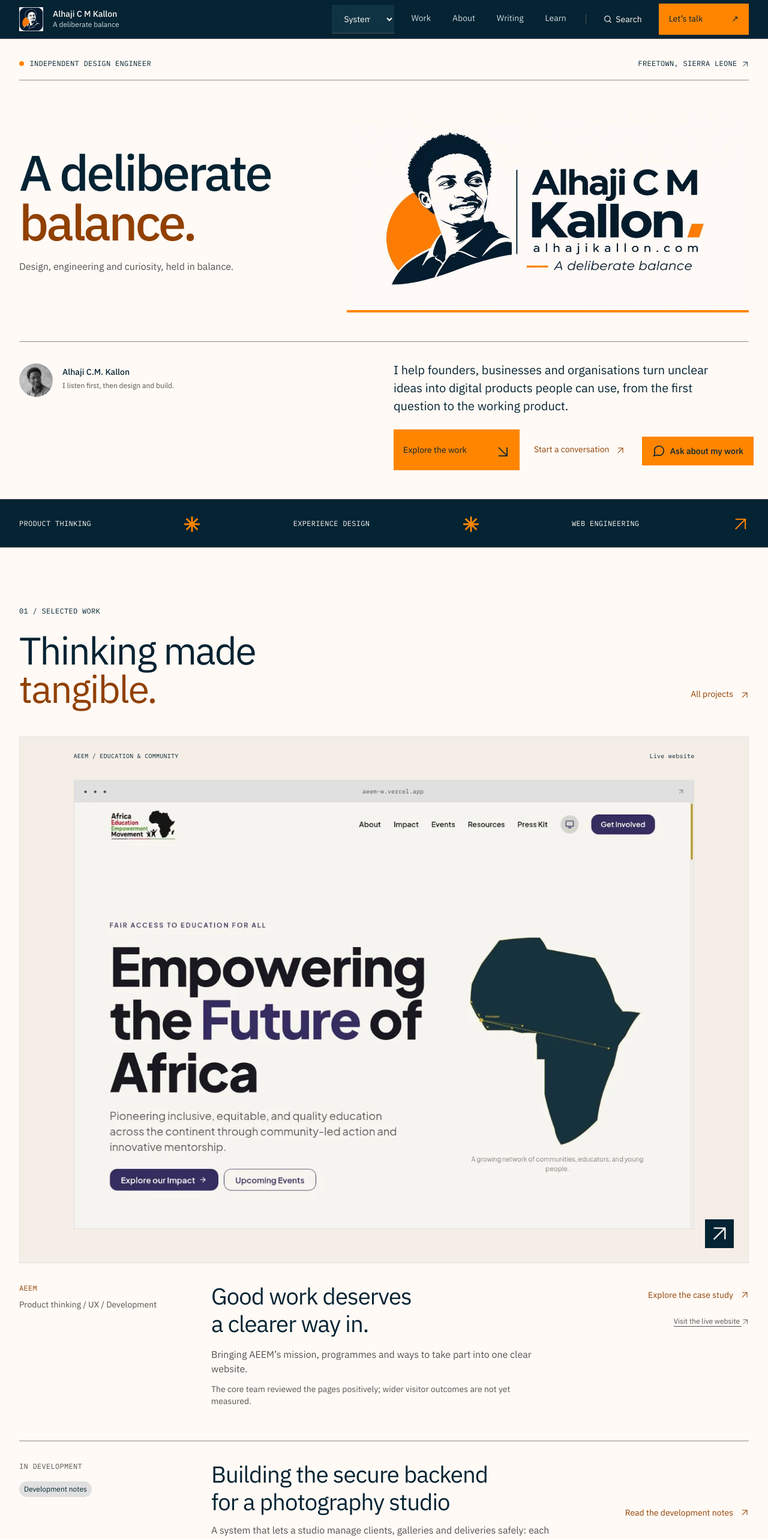
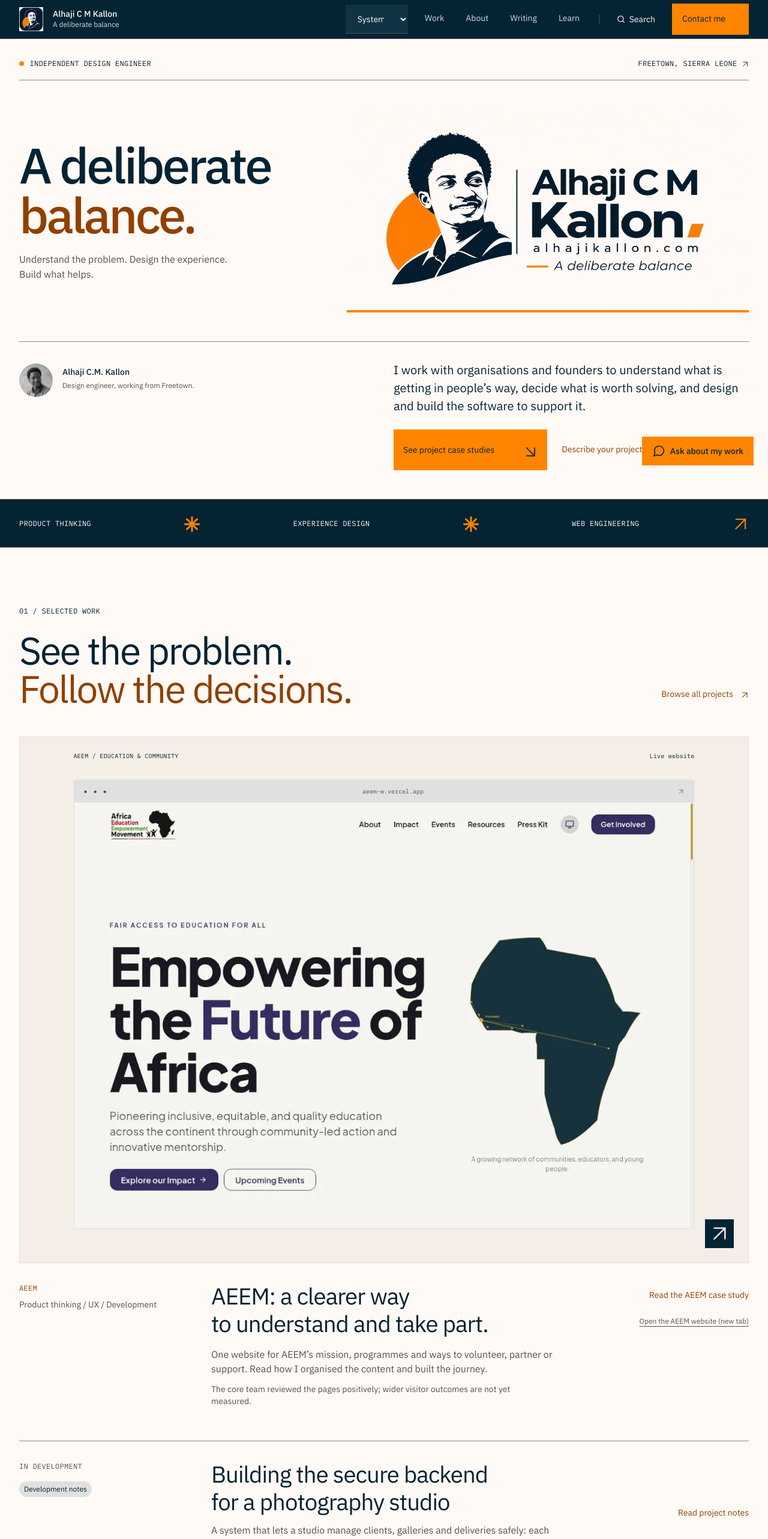
Before and after one commit to Kallon-Tech-savvy/Alhajicmkallon, a Next.js app: page / in a window 1280 px wide. Shown: the top 2566 px of the page at 60% size. Built offline with nearby package versions, Linux system fonts and the light colour scheme.

Commit message:
Clarify website journeys and design engineering copy

```diff
--- a/src/app/contact/page.tsx
+++ b/src/app/contact/page.tsx
@@ -37,19 +37,26 @@ export default function ContactPage() {
         <div className="max-w-[var(--layout-max)] mx-auto relative z-10">
           <Reveal variant="up" className="max-w-3xl">
             <p className="font-display text-xs tracking-normal text-accent mb-5">
-              Start with the problem
+              Contact
             </p>
             <h1 className="page-title font-display tracking-[-0.03em] mb-4">
-              Let’s make the <span className="text-ivory/80">next step clear.</span>
+              Tell me what <span className="text-ivory/80">needs to change.</span>
             </h1>
             <p className="text-base md:text-lg text-muted max-w-2xl leading-relaxed">
-              Have an early idea, a business problem, or an existing product that needs work? Tell me what you want to achieve and what you know so far. You do not need a finished brief. We can clarify the problem together.
+              An early idea, a difficult process or a product that needs work: start with what you know. Tell me who it affects and what you want to improve; you do not need a finished brief or technical language.
             </p>
           </Reveal>
         </div>
       </section>
 
-      {/* Main Grid */}
+      <section className="site-gutter" aria-labelledby="after-enquiry-heading">
+        <div className="mx-auto max-w-[var(--layout-max)]">
+          <details className="rounded-lg border border-border bg-surface p-5">
+            <summary id="after-enquiry-heading" className="cursor-pointer py-2 font-semibold focus-visible:outline focus-visible:outline-2 focus-visible:outline-offset-4">What happens after I send a message?</summary>
+            <p className="mt-3 leading-relaxed text-muted">I’ll read what you send and reply by email when I can. We can clarify what needs attention and whether I can help; scope, fees and timing would be discussed before any work is agreed.</p>
+          </details>
+        </div>
+      </section>
       <section className="section-space site-gutter">
         <div className="max-w-[var(--layout-max)] mx-auto grid grid-cols-1 lg:grid-cols-12 gap-12 lg:gap-12">
 
@@ -59,7 +66,7 @@ export default function ContactPage() {
           {/* Other ways to contact me */}
           <Reveal variant="up" delay={60} className="lg:col-span-5 space-y-12">
             <div>
-              <h2 className="font-display text-accent text-xs font-semibold tracking-normal mb-6">Prefer email?</h2>
+              <h2 className="font-display text-accent text-xs font-semibold tracking-normal mb-6">Email me directly</h2>
               <div className="p-6 glass-frost-light rounded-xl flex items-center gap-4 group">
                 <div className="p-3 bg-accent/10 text-accent rounded-xl group-hover:bg-accent group-hover:text-midnight transition-colors duration-300">
                   <Mail size={20} />
@@ -78,7 +85,7 @@ export default function ContactPage() {
             </div>
 
             <div>
-              <h2 className="mb-6 text-xs font-semibold text-accent">Find me elsewhere</h2>
+              <h2 className="mb-6 text-xs font-semibold text-accent">Other places to find my work</h2>
               <div className="grid grid-cols-1 gap-3">
                 {[
                   { name: 'LinkedIn', icon: <Users size={18} />, href: 'https://linkedin.com/in/alhaji-c-m-k-8b79a225b', desc: 'Professional background and updates' },
--- a/src/app/page.tsx
+++ b/src/app/page.tsx
@@ -7,16 +7,22 @@ import { Footer } from '@/components/Footer';
 
 const PRACTICE = [
   {
-    title: 'Find the real problem.',
-    description: 'Talk to people, learn the constraints, and agree what success looks like.',
+    title: 'Understand what needs to change.',
+    disclosure: 'How we examine the problem',
+    description: 'Start with the people affected, the task they need to complete and what is getting in their way.',
+    detail: 'We examine the current process, what is known and what still needs checking. The aim is to agree which problem deserves attention and how we will recognise improvement.',
   },
   {
-    title: 'Make the experience clear.',
-    description: 'Shape the structure, words and design so people know what to do next.',
+    title: 'Make the next action clear.',
+    disclosure: 'How we check the experience',
+    description: 'Give people the information they need to choose, act and understand the result.',
+    detail: 'We work through the journey, labels, content and interface before adding detail. Early designs help us check whether people can complete the task and recover when something goes wrong.',
   },
   {
-    title: 'Build it to last.',
-    description: 'Engineer carefully, test, and check that it works in the conditions people use it in.',
+    title: 'Build, check and improve.',
+    disclosure: 'What we check before and after release',
+    description: 'Turn the agreed approach into working software and check it against the task it needs to support.',
+    detail: 'We consider access, data, errors, performance and the conditions people use the product in. What we observe after release informs what to improve next.',
   },
 ];
 
@@ -46,23 +52,23 @@ export default function Home() {
       <section className="swiss-perspective site-gutter" aria-labelledby="perspective-heading">
         <div className="mx-auto max-w-[var(--layout-max)]">
           <div className="perspective-heading">
-            <p className="swiss-meta">02 / The way I work</p>
+            <p className="swiss-meta">How I work</p>
             <span className="perspective-star" aria-hidden="true">
               <Asterisk />
             </span>
           </div>
           <div className="perspective-grid">
             <h2 id="perspective-heading">
-              Big on clarity.
+              People first.
               <br />
-              Grounded in
+              Decisions with
               <br />
-              <span>real life.</span>
+              <span>a reason.</span>
             </h2>
             <div className="perspective-copy">
               <p>
-                Good products start with understanding people: their goals, their constraints, and
-                the world they live in.
+                Before choosing a screen or a technology, I want to understand the task someone
+                needs to complete and the conditions they are working in.
               </p>
               <p>
                 My perspective is shaped by life in Sierra Leone and by my work with AEEM,
@@ -70,7 +76,7 @@ export default function Home() {
               </p>
               <p>The balance I aim for: think clearly, design simply, build carefully.</p>
               <Link prefetch={false} href="/about" className="swiss-text-link">
-                Meet the person behind the work <Arrow />
+                Read about my background and approach <Arrow />
               </Link>
             </div>
           </div>
@@ -81,10 +87,11 @@ export default function Home() {
                 <div className="practice-step-copy">
                   <h3>{step.title}</h3>
                   <p>{step.description}</p>
+                  <details className="mt-4 max-w-2xl">
+                    <summary className="cursor-pointer py-2 text-sm font-semibold text-[var(--brand-paper)] underline underline-offset-4 focus-visible:outline focus-visible:outline-2 focus-visible:outline-offset-4">{step.disclosure}</summary>
+                    <p className="mt-3">{step.detail}</p>
+                  </details>
                 </div>
-                <span aria-hidden="true">
-                  <Arrow />
-                </span>
               </li>
             ))}
           </ol>
@@ -95,15 +102,15 @@ export default function Home() {
         <div className="mx-auto max-w-[var(--layout-max)]">
           <div className="swiss-section-heading">
             <div>
-              <p className="swiss-meta section-index">03 / Keep learning with me</p>
+              <p className="swiss-meta section-index">Writing and learning</p>
               <h2 id="explore-heading">
-                Made to be
+                Here to read
                 <br />
-                shared.
+                or learn?
               </h2>
             </div>
             <p className="max-w-sm text-muted">
-              Notes, experiments and practical guides from what I’m learning along the way.
+              Choose an essay to reflect on, a guide to practise with, or a glossary to look up an unfamiliar term.
             </p>
           </div>
           <div className="explore-grid">
@@ -116,11 +123,11 @@ export default function Home() {
                 </span>
               </span>
               <div>
-                <h3>Notes from the work.</h3>
-                <p>Design, technology and the decisions in between.</p>
+                <h3>Essays and reflections.</h3>
+                <p>Personal reflections on identity, ambition and meaning, alongside writing on technology and society.</p>
               </div>
               <span className="explore-card-link">
-                Read the writing <Arrow />
+                Browse essays <Arrow />
               </span>
             </Link>
             <Link prefetch={false} href="/knowledge" className="explore-card explore-card-blue">
@@ -132,11 +139,11 @@ export default function Home() {
                 </span>
               </span>
               <div>
-                <h3>Pass the knowledge on.</h3>
-                <p>Practical guides and a free 12-part course on how software systems talk to each other: HTTP, APIs, identity, events and debugging.</p>
+                <h3>Practise a skill. Understand a term.</h3>
+                <p>Short development guides, a glossary of design engineering, AI and API terms, and a free 12-part software protocol course.</p>
               </div>
               <span className="explore-card-link">
-                Start learning <Arrow />
+                Choose a guide or look up a term <Arrow />
               </span>
             </Link>
           </div>
--- a/src/app/work/page.tsx
+++ b/src/app/work/page.tsx
@@ -46,17 +46,18 @@ export default function WorkPage() {
             <span>to product.</span>
           </h1>
           <p className="mt-6 max-w-2xl text-lg leading-relaxed text-muted">
-            Real projects, with the reasoning behind them: the problem, the choices I made,
-            what I built, and what the evidence says so far.
+            Start with the AEEM case study to see a live website and the decisions behind it.
+            The projects below are still in development; their notes explain what is built,
+            what has been checked and what remains uncertain.
           </p>
         </div>
       </header>
       <FeaturedWork variant="work" />
       <section className="site-gutter border-t border-border py-12">
         <div className="mx-auto flex max-w-[var(--layout-max)] flex-wrap items-center justify-between gap-6">
-          <h2 className="text-2xl font-semibold">Have a problem worth working on?</h2>
+          <h2 className="text-2xl font-semibold">Want help with a project?</h2>
           <Link prefetch={false} href="/contact" className="editorial-link">
-            Talk through the problem ↗
+            Describe your project
           </Link>
         </div>
       </section>
--- a/src/components/FeaturedWork.tsx
+++ b/src/components/FeaturedWork.tsx
@@ -21,13 +21,13 @@ export const FeaturedWork = ({ variant = 'home' }: { variant?: 'home' | 'work' }
             <div>
               <p className="swiss-meta section-index">01 / Selected work</p>
               <h2 id="work-heading">
-                Thinking made
+                See the problem.
                 <br />
-                <span className="text-accent">tangible.</span>
+                <span className="text-accent">Follow the decisions.</span>
               </h2>
             </div>
             <Link prefetch={false} href="/work" className="swiss-text-link">
-              All projects{' '}
+              Browse all projects{' '}
               <span aria-hidden="true">
                 <Arrow />
               </span>
@@ -41,7 +41,7 @@ export const FeaturedWork = ({ variant = 'home' }: { variant?: 'home' | 'work' }
               prefetch={false}
               href={`/work/${aeem.slug}`}
               className="work-canvas"
-              aria-label="Explore the AEEM case study"
+              aria-label="Read the AEEM website case study"
             >
               <div className="work-canvas-top" aria-hidden="true">
                 <span>AEEM / EDUCATION & COMMUNITY</span>
@@ -77,12 +77,12 @@ export const FeaturedWork = ({ variant = 'home' }: { variant?: 'home' | 'work' }
               <div>
                 <h3>
                   <Link prefetch={false} href={`/work/${aeem.slug}`}>
-                    Good work deserves
-                    <br />a clearer way in.
+                    AEEM: a clearer way
+                    <br />to understand and take part.
                   </Link>
                 </h3>
                 <p className="mt-4 text-muted">
-                  Bringing AEEM’s mission, programmes and ways to take part into one clear website.
+                  One website for AEEM’s mission, programmes and ways to volunteer, partner or support. Read how I organised the content and built the journey.
                 </p>
                 {isWorkPage ? (
                   <div className="work-evidence">
@@ -104,7 +104,7 @@ export const FeaturedWork = ({ variant = 'home' }: { variant?: 'home' | 'work' }
               </div>
               <div className="work-links">
                 <Link prefetch={false} href={`/work/${aeem.slug}`} className="swiss-text-link">
-                  Explore the case study <Arrow />
+                  Read the AEEM case study
                 </Link>
                 {aeem.links?.live && (
                   <a
@@ -113,7 +113,7 @@ export const FeaturedWork = ({ variant = 'home' }: { variant?: 'home' | 'work' }
                     rel="noopener noreferrer"
                     className="swiss-secondary-link"
                   >
-                    Visit the live website <Arrow />
+                    Open the AEEM website (new tab)
                   </a>
                 )}
               </div>
@@ -160,7 +160,7 @@ export const FeaturedWork = ({ variant = 'home' }: { variant?: 'home' | 'work' }
               className="work-row-cta swiss-text-link"
               aria-label={`Read the development notes for ${project.title}`}
             >
-              Read the development notes <Arrow />
+              Read project notes
             </Link>
           </article>
         ))}
--- a/src/components/Footer.tsx
+++ b/src/components/Footer.tsx
@@ -22,14 +22,14 @@ export const Footer = ({ showInvitation = true }: { showInvitation?: boolean })
     <div className="mx-auto max-w-[var(--layout-max)]">
       {showInvitation && <div className="footer-invitation">
         <div>
-          <p className="swiss-meta">Have something in mind?</p>
+          <p className="swiss-meta">Have a project or a question?</p>
           <h2>
             Let’s talk
             <br />
             it through<span>.</span>
           </h2>
           <p className="footer-invitation-copy">
-            Tell me what you’re trying to do. I’ll tell you honestly how I can help.
+            Tell me what is happening, who it affects and where you need help. Use the contact form or email me directly.
           </p>
         </div>
         <Link
@@ -37,7 +37,7 @@ export const Footer = ({ showInvitation = true }: { showInvitation?: boolean })
           href="/contact"
           className="footer-contact-link"
         >
-          <span>Start a conversation</span>
+          <span>Open the contact form</span>
           <span className="footer-arrow" aria-hidden="true">
             <Arrow />
           </span>
--- a/src/components/Hero.tsx
+++ b/src/components/Hero.tsx
@@ -25,7 +25,7 @@ export const Hero = () => (
             <br />
             <span>balance.</span>
           </h1>
-          <p className="hero-balance-line">Design, engineering and curiosity, held in balance.</p>
+          <p className="hero-balance-line">Understand the problem. Design the experience. Build what helps.</p>
         </div>
         <div className="hero-identity">
           <Image
@@ -52,23 +52,23 @@ export const Hero = () => (
           />
           <p>
             <strong>Alhaji C.M. Kallon</strong>
-            <span>I listen first, then design and build.</span>
+            <span>Design engineer, working from Freetown.</span>
           </p>
         </div>
         <div className="hero-introduction">
           <p>
-            I help founders, businesses and organisations turn unclear ideas into digital
-            products people can use, from the first question to the working product.
+            I work with organisations and founders to understand what is getting in people’s way,
+            decide what is worth solving, and design and build the software to support it.
           </p>
           <div className="hero-actions">
             <Link prefetch={false} href="#work" className="swiss-button">
-              Explore the work{' '}
+              See project case studies{' '}
               <span aria-hidden="true">
                 <Arrow direction="down-right" />
               </span>
             </Link>
             <Link prefetch={false} href="/contact" className="swiss-text-link">
-              Start a conversation{' '}
+              Describe your project{' '}
               <span aria-hidden="true">
                 <Arrow />
               </span>
--- a/src/components/NavbarInteractions.tsx
+++ b/src/components/NavbarInteractions.tsx
@@ -16,13 +16,13 @@ const preloadSearch = () => {
 const GlobalSearch = dynamic(loadSearch, { ssr: false, loading: InteractionLoading });
 
 const LINKS = [
-  { name: 'Home', href: '/' },
-  { name: 'Work', href: '/work' },
-  { name: 'About', href: '/about' },
-  { name: 'Writing', href: '/writing' },
-  { name: 'Learn', href: '/knowledge' },
-  { name: 'FAQ', href: '/faq' },
-  { name: 'Contact', href: '/contact' },
+  { name: 'Home', href: '/', description: 'What I do and where to start' },
+  { name: 'Work', href: '/work', description: 'Case studies, decisions and project evidence' },
+  { name: 'About', href: '/about', description: 'My background and how I work' },
+  { name: 'Writing', href: '/writing', description: 'Essays on life, technology and society' },
+  { name: 'Learn', href: '/knowledge', description: 'Practical guides, a glossary and a free course' },
+  { name: 'FAQ', href: '/faq', description: 'Answers about my work and approach' },
+  { name: 'Contact', href: '/contact', description: 'Describe a project, ask a question or send feedback' },
 ] as const;
 
 const PRIMARY_LINKS = LINKS.filter(({ href }) => !['/', '/faq', '/contact'].includes(href));
@@ -164,7 +164,7 @@ export function NavbarInteractions() {
           aria-current={pathname === '/contact' ? 'page' : undefined}
           className="ui-primary ml-3"
         >
-          Let’s talk <span aria-hidden="true">↗︎</span>
+          Contact me
         </Link>
       </div>
 
@@ -212,10 +212,10 @@ export function NavbarInteractions() {
                 <ThemeSelect />
               </div>
               <h2 className="mb-6 mt-2 text-3xl font-bold tracking-tight text-[var(--color-ivory)]">
-                Find your next step
+                Where would you like to go?
               </h2>
               <div className="mobile-primary-links">
-                {LINKS.map(({ name, href }) => {
+                {LINKS.map(({ name, href, description }) => {
                   const current = isActivePath(pathname, href);
                   return (
                     <Link
@@ -231,9 +231,9 @@ export function NavbarInteractions() {
                           : 'border-[var(--color-border)] bg-surface text-[var(--color-ivory)] hover:border-[var(--color-accent)] hover:bg-[var(--color-navy)]')
                       }
                     >
-                      <span>{name}</span>
+                      <span><span className="block">{name}</span><span className="mt-1 block text-sm font-normal leading-relaxed">{description}</span></span>
                       {current ? (
-                        <span className="text-xs font-medium">Current</span>
+                        <span className="shrink-0 text-xs font-medium">You are here</span>
                       ) : (
                         <span aria-hidden="true" className="text-[var(--color-muted)]">
                           →
@@ -245,7 +245,7 @@ export function NavbarInteractions() {
               </div>
               <details className="mobile-learning">
                 <summary>
-                  Learning paths <span aria-hidden="true">+</span>
+                  Course, glossary and learning paths
                 </summary>
                 <div className="pt-4">
                   <Link
@@ -261,10 +261,19 @@ export function NavbarInteractions() {
                     onClick={() => setIsMobileMenuOpen(false)}
                     className="mb-3 block rounded-lg border border-border bg-surface px-3 py-4 text-accent hover:bg-midnight"
                   >
-                    <span className="block text-base font-semibold">Protocol course →</span>
+                    <span className="block text-base font-semibold">Protocol course</span>
                     <span className="mt-1 block text-sm text-muted">
                       12 practical lessons · Free to read
                     </span>
+                  </Link>
+                  <Link
+                    prefetch={false}
+                    href="/knowledge/essential-glossary"
+                    onClick={() => setIsMobileMenuOpen(false)}
+                    className="mb-3 block rounded-lg border border-border bg-surface px-3 py-4 text-accent hover:bg-midnight"
+                  >
+                    <span className="block text-base font-semibold">Essential glossary</span>
+                    <span className="mt-1 block text-sm text-muted">Look up design engineering, AI and API terms</span>
                   </Link>
                   <div className="space-y-1">
                     {[
```
Also changed, not shown: src/components/ContactForm.tsx (+9 -9 lines), 1 other file (tests, documents, lock files or other folders).
